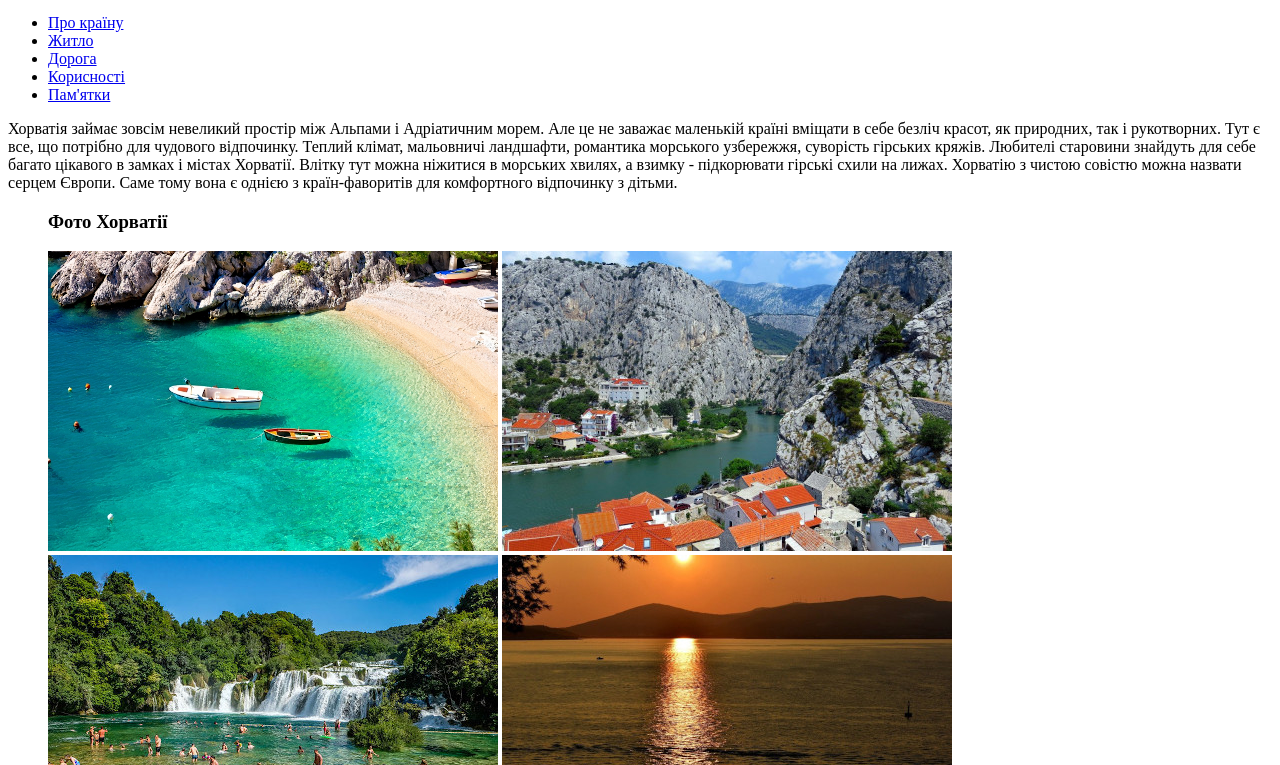
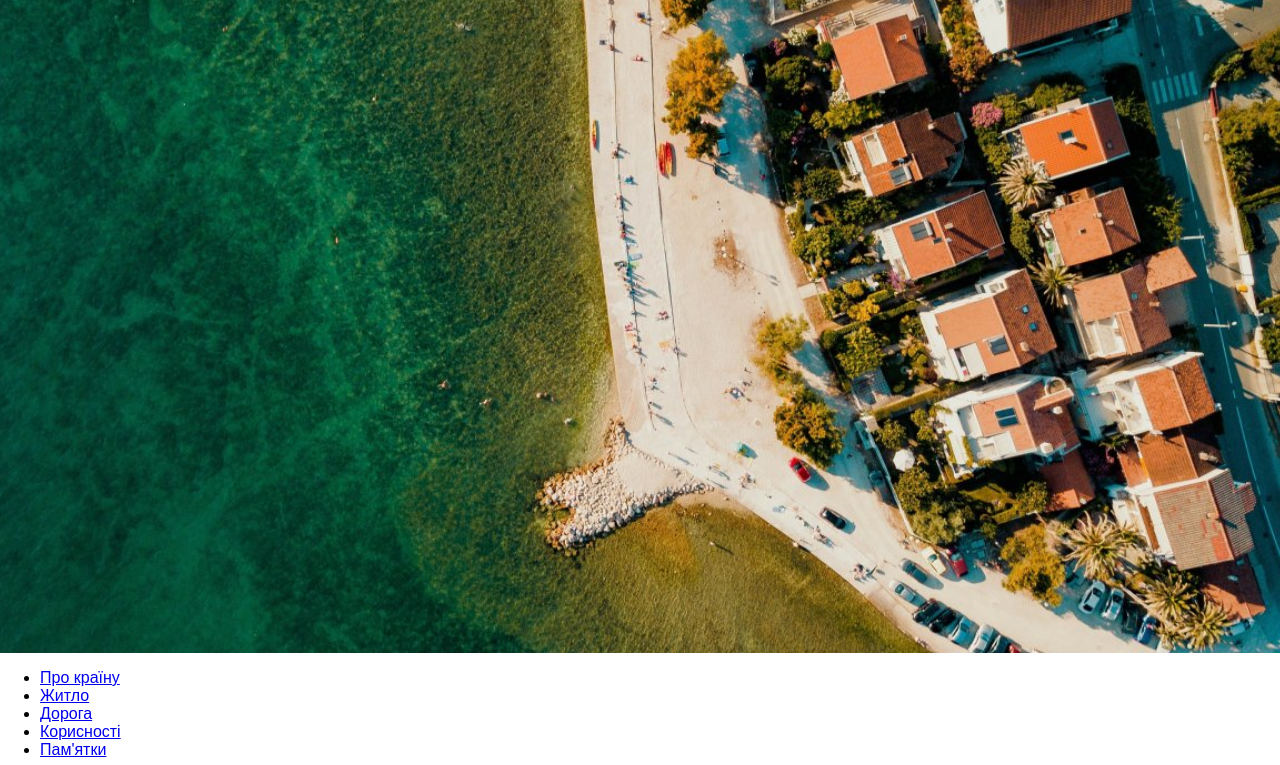
Before and after one commit to lavazza15/lavazza15.github.io, a plain HTML site: page index.html in a window 1280 px wide. Shown: the part 147-912 px from the top of the page. Drawn offline with Linux system fonts and the light colour scheme.

Commit message:
background added

```diff
--- a/index.html
+++ b/index.html
@@ -5,6 +5,7 @@
     <meta charset="UTF-8">
     <meta name="viewport" content="width=device-width, initial-scale=1.0">
     <title>My first HTML page</title>
+    <link rel="stylesheet" href="style.css">
 </head>
 
 <body>
@@ -13,6 +14,10 @@
             <h1>В Хорватію з дітьми</h1>
             <h2>або як нікого не вбити, плануючи відпустку</h2>
             <a class="button" href="#about">Дізнатися більше</a>
+        </div>
+    </header>
+    <main>
+        <div>
             <ul>
                 <li><a href="#about">Про країну</a></li>
                 <li><a href="#home">Житло</a></li>
@@ -21,10 +26,6 @@
                 <li><a href="#monuments">Пам'ятки</a></li>
             </ul>
         </div>
-    </header>
-
-    <main>
-
         <div>
             <div>
                 <p id="about">
--- /dev/null
+++ b/style.css
@@ -0,0 +1,15 @@
+body {
+    font-family: Arial, sans-serif;
+    padding: 0;
+    margin: 0;
+}
+header {
+    background: url(images/5.jpg);
+    background-position: center;
+    background-size: cover;
+    width: 100%;
+    height: 100vh;
+}
+h1 {
+    margin: 0;
+}
--- a/task4/style.css
+++ b/task4/style.css
@@ -35,4 +35,5 @@ aside {
 }
 footer {
     background-color: rgb(223, 130, 10);
+    clear: both;
 }
```
Also changed, not shown: task4/index.html (+1 -1 lines), images/5.jpg (added).
